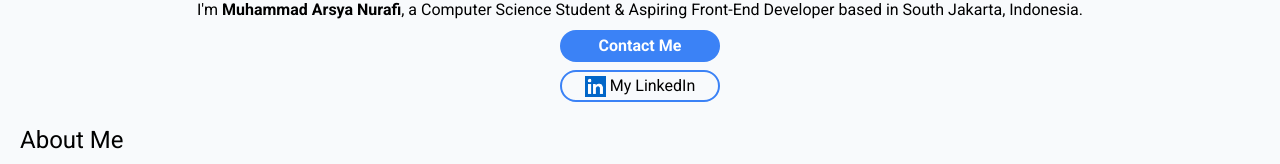
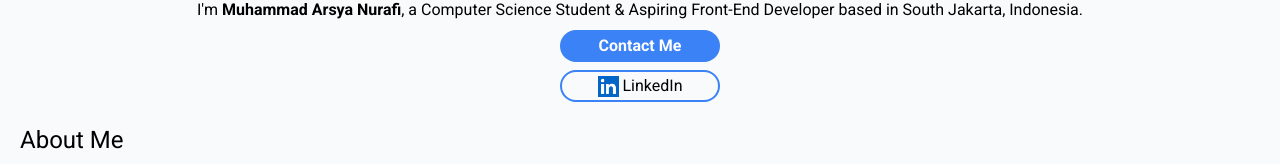
Before and after one commit to arsya2405/frontend-portofolio, a React (Vite) app: page / in a window 1280 px wide. Shown: the part 142-306 px from the top of the page. Built offline with nearby package versions, Linux system fonts and the light colour scheme.

Commit message:
Update HeroComponent.tsx

```diff
--- a/src/components/HeroComponent.tsx
+++ b/src/components/HeroComponent.tsx
@@ -10,7 +10,7 @@
             </div>
             <div className="secondary-button w-[10rem] h-[2rem]">
                 <img src={linkedinIcon} alt="LinkedIn Icon" className="button-icon"/>
-                <a href="https://www.linkedin.com/in/muhammad-arsya-nurafi" target="_blank" rel="noopener noreferrer">My LinkedIn</a>
+                <a href="https://www.linkedin.com/in/muhammad-arsya-nurafi" target="_blank" rel="noopener noreferrer">LinkedIn</a>
             </div>
         </article>
     );
```
